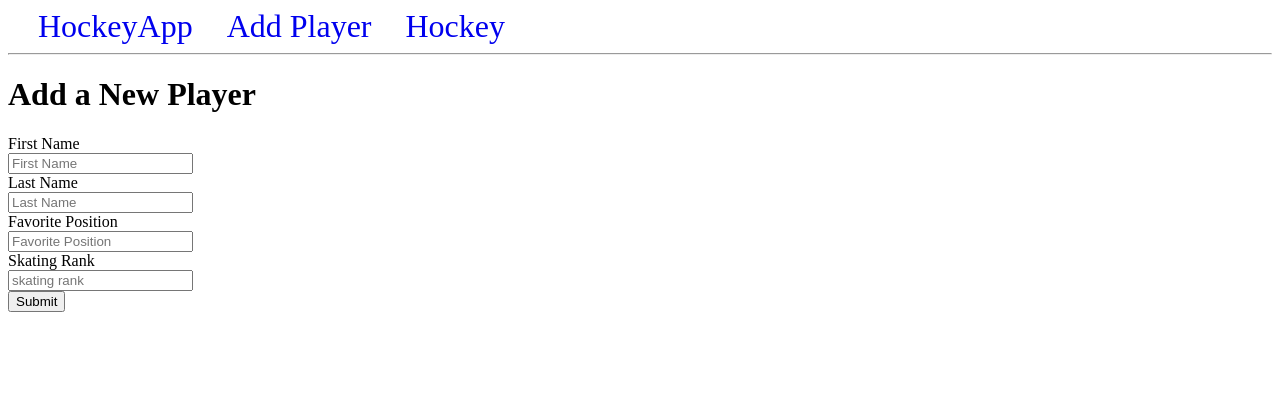
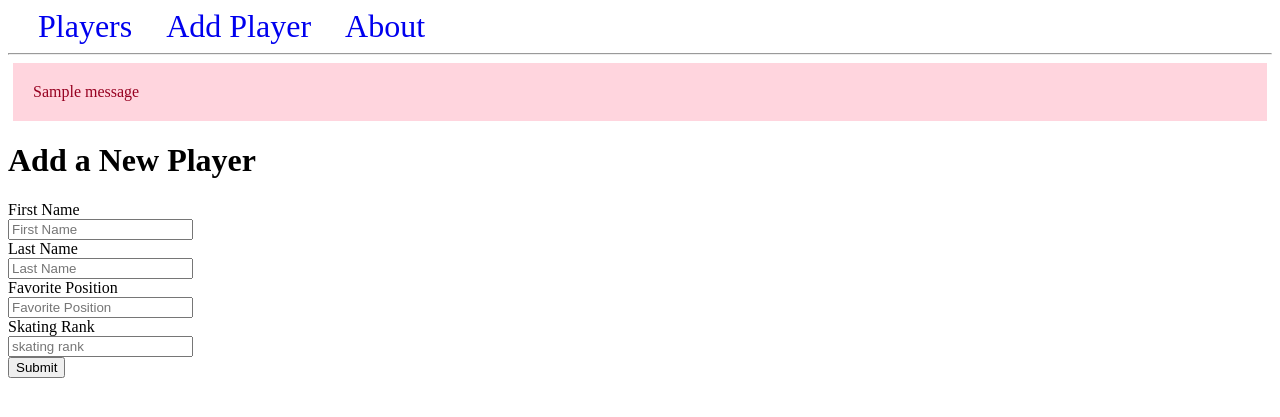
Before and after one commit to lkemery/hockey, a Flask app: page /addplayer in a window 1280 px wide. Shown: the top 417 px of the page. Run offline with Flask 3, Linux system fonts and the light colour scheme; one stand-in notice (Sample message) is shown.

Commit message:
adding to dev

```diff
--- a/app.py
+++ b/app.py
@@ -5,6 +5,8 @@ from flask import Flask, render_template, request, url_for, flash, redirect
 
 app = Flask(__name__)
 app.config['SECRET_KEY'] = '8b17d12bb0c9bb70bc77ca6a6c3587adb6e42a7489add1d3'
+
+messages = []
 
 def get_db_connection():
     conn = sqlite3.connect('hockey.db')
@@ -25,6 +27,7 @@ def index():
 @app.route('/addplayer', methods=['GET', 'POST'])
 def addplayer():
     if request.method == 'POST':
+
         fname = request.form['fname']
         lname = request.form['lname']
         position = request.form['position']
@@ -36,9 +39,11 @@ def addplayer():
             flash('Last Name is require')
         elif not position:
             flash('Preferred position is require')
+        elif not rank:
+            rank = 0
         else:
             messages.append({'fname': fname, 'lname': lname, 'position': position, 'rank': rank})
-            return redirect('index')
+            return redirect(url_for('index'))
 
     return render_template('addplayer.html')
 
--- a/templates/addplayer.html
+++ b/templates/addplayer.html
@@ -19,14 +19,14 @@
 
         <label for="position">Favorite Position</label>
         <br>
-        <input type="position"
+        <input type="text" name="position"
            placeholder="Favorite Position"
            value="{{ request.form['position'] }}"></input>
         <br>
 
         <label for="rank">Skating Rank</label>
         <br>
-        <input type="rank"
+        <input type="text" name="rank"
            placeholder="skating rank"
            value="{{ request.form['rank'] }}"></input>
         <br>
--- a/templates/base.html
+++ b/templates/base.html
@@ -29,16 +29,25 @@
         tr:nth-child(even) {
             background-color: #D6EEEE;
         }
+        .alert {
+            padding: 20px;
+            margin: 5px;
+            color: #970020;
+            background-color: #ffd5de;
+        }
     </style>
 </head>
 <body>
     <nav>
-        <a href="{{ url_for('index') }}">HockeyApp</a>
+        <a href="{{ url_for('index') }}">Players</a>
         <a href="{{ url_for('addplayer') }}">Add Player</a>
-        <a href="#">Hockey</a>
+        <a href="#">About</a>
     </nav>
     <hr>
     <div class="content">
+        {% for message in get_flashed_messages() %}
+            <div class="alert">{{ message }}</div>
+        {% endfor %}
         {% block content %} {% endblock %}
     </div>
 </body>
```
